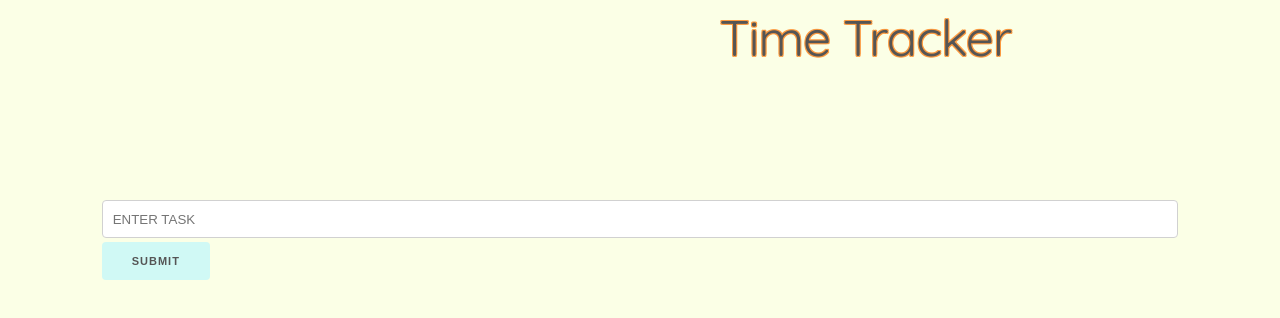
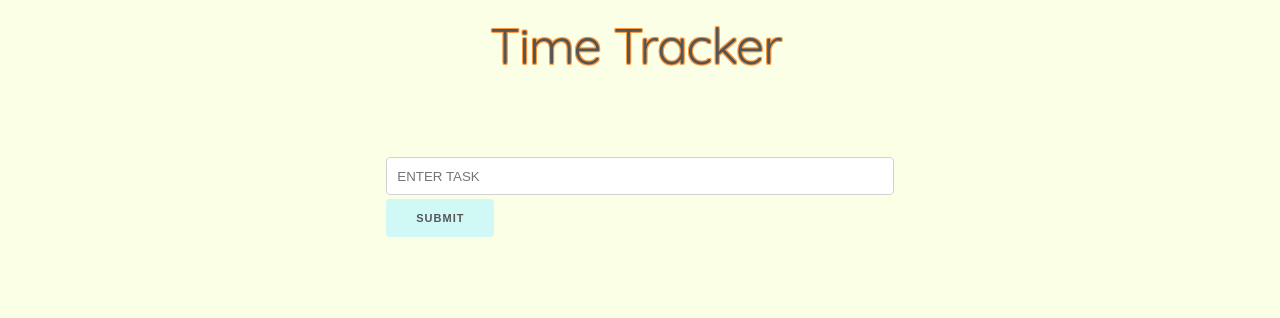
Before and after one commit to caseydean8/timeTrack, a plain HTML site: page index.html in a window 1280 px wide. Drawn offline with nearby package versions, Linux system fonts and the light colour scheme; no server answers.

Commit message:
Added media queries to keep header centered

```diff
--- a/style.css
+++ b/style.css
@@ -191,6 +191,8 @@ body {
   grid-column-gap: 4px;
   grid-row-gap: 4px;
   height: 100vh;
+  max-width: 600px;
+  margin: 0 auto;
   grid-template-areas:
     ". header ."
     ". task ."
@@ -199,17 +201,17 @@ body {
 }
 
 #header {
-  grid-area: header;
   position: fixed;
   z-index: -1;
-  right: 21%;
-  /* display: flex; */
-  /* justify-content: center; */
-  /* align-items: center; */
+  width: 230px;
+  height: 70px;
+  top: 1%;
+  left: 50%;
+  margin-left: -115px;
   font-family: "Quicksand", sans-serif;
   color: #555;
   text-shadow: -1px -1px 0 #fb9a40, 1px -1px 0 #fb9a40, -1px 1px 0 #fb9a40,
-      1px 1px 0 #fb9a40;
+    1px 1px 0 #fb9a40;
 }
 
 h3 {
@@ -218,7 +220,6 @@ h3 {
 #task {
   grid-area: task;
   margin-top: 17%;
-  /* position: relative; */
 }
 
 input {
@@ -237,9 +238,20 @@ input {
 
 #footer {
   grid-area: footer;
-  min-height: 511px;
+  min-height: 440px;
 }
 
+@media (min-width: 550px) {
+  #header {
+    width: 300px;
+    top: 2%;
+    left: 50%;
+    margin-left: -150px;
+  }
+  #footer {
+    min-height: 500px;
+  }
+}
 /* ~~~~~~~~~~~ Task Grid ~~~~~~~~~~~ */
 
 .tasks {
@@ -257,8 +269,8 @@ input {
   border-radius: 4px;
   padding: 4px;
   margin: 4px 0 8px 0;
-  /* opacity: .6; */
 }
+
 /* label */
 .task-label {
   grid-area: task-label;
@@ -305,7 +317,13 @@ input {
 }
 
 @keyframes pulse {
-  0% {color: white}
-  50% {color: black}
-  100% { color: white}
+  0% {
+    color: white;
+  }
+  50% {
+    color: black;
+  }
+  100% {
+    color: white;
+  }
 }
```
